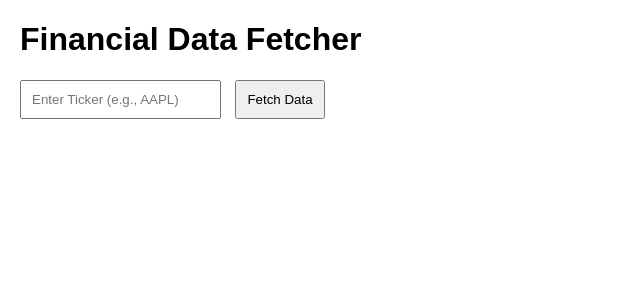
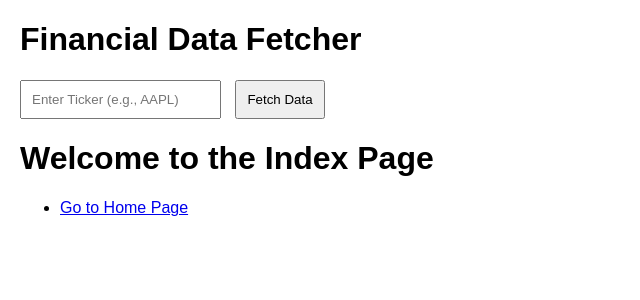
Before and after one commit to riyer999/Financial-Capstone, a Flask app: page / in a window 1280 px wide. Shown: the top 300 px of the page, without its empty margins (0-640 px from the left). Run offline with Flask 3, Linux system fonts and the light colour scheme; parts of the project's set-up code (start-up, migrations or seed data) failed here and were passed over.

Commit message:
the homePage works and then aboutUsPage works, kinda, the pics don't work don't konw why.

```diff
--- a/Visualization of Company Financials/app.py
+++ b/Visualization of Company Financials/app.py
@@ -23,20 +23,31 @@ def home(): #logic that runs when the home route is accessed
 def index():
     return render_template('index.html')
 
+# Route for the homePage.html page
+@app.route('/homePage')
+def homePage():
+    return render_template('homePage.html')
 
-@app.route('/data/<ticker>')
-def get_data(ticker):
-    if ticker in allData:
-        income_statement = allData[ticker]['income_statement']
+#route for about us
+@app.route('/about')
+def aboutUsPage():
+    return render_template('aboutUsPage.html')
 
-        if 'Operating Expense' in income_statement.index:
-            try:
-                operating_expenses = income_statement.loc['Operating Expense']
-                cleaned_expenses = operating_expenses[operating_expenses != 0].dropna()
-                expenses_list = cleaned_expenses.values.tolist()
+
+
+@app.route('/data/<ticker>') #defining a route for a web application. the /data/ticker is the url for the localhost, the ticker can be replaced with only tickers in the make_allData file
+def get_data(ticker): #takes ticker as an argument. the value of the ticker will be passed to the url
+    if ticker in allData: #is the ticker in the allData library??
+        income_statement = allData[ticker]['income_statement'] #we just want income statement stuffs right now
+
+        if 'Operating Expense' in income_statement.index: #check the operating expenses entry present in the income statement
+            try: #catch potential errors
+                operating_expenses = income_statement.loc['Operating Expense'] # extractes the operating expenses from the income statement
+                cleaned_expenses = operating_expenses[operating_expenses != 0].dropna() #cleans the operating expenses by removing any entires that are zero and dropping the nan values
+                expenses_list = cleaned_expenses.values.tolist() #was getting a problem with zeroes being displayed
                 dates = cleaned_expenses.index.astype(str).tolist()
 
-                plt.figure(figsize=(10, 5))
+                plt.figure(figsize=(10, 5)) #actual plotting part
                 plt.bar(dates, expenses_list, color='blue', width=0.4)
                 plt.title(f'Operating Expenses for {ticker}')
                 plt.xlabel('Dates')
@@ -44,10 +55,10 @@ def get_data(ticker):
                 plt.xticks(rotation=45)
                 plt.tight_layout()
 
-                with tempfile.NamedTemporaryFile(delete=False, suffix='.png') as tmpfile:
-                    plt.savefig(tmpfile.name)
+                with tempfile.NamedTemporaryFile(delete=False, suffix='.png') as tmpfile: #creating a temporary file to save the generated image.
+                    plt.savefig(tmpfile.name) #saves the current figure to a temp file created in the prevous line
                     plt.close()  # Clear the figure to free up memory
-                    return send_file(tmpfile.name, mimetype='image/png')
+                    return send_file(tmpfile.name, mimetype='image/png') #Sends the image back to the client
             except Exception as e:
                 return f'Error generating plot: {str(e)}', 500
         else:
--- a/Visualization of Company Financials/frontend/Capstone Website/aboutUsPage.html
+++ b/Visualization of Company Financials/frontend/templates/aboutUsPage.html
@@ -8,6 +8,6 @@
     <button id="homeBtn">Return to Homepage</button>
     <script src="otherPage.js"></script>
     <h1>Meet our capstone group!</h1>
-    <img src="C:\Users\Gillian\OneDrive - Coast Guard Academy\Desktop\Capstone\capstonepic.jpg" alt="Capstone group pic!">
+    <img src="static/images/capstonepic.jpg" alt="Capstone group pic!">
 </body>
 </html>
--- a/Visualization of Company Financials/frontend/templates/index.html
+++ b/Visualization of Company Financials/frontend/templates/index.html
@@ -1,9 +1,9 @@
-<!DOCTYPE html> <! –– declares the document as a HTML5 file––>
-<html lang="en"> <! –– language set to english ––>
-<head> <! ––  metadata about the document, including the character set and the page's title––>
-    <meta charset="UTF-8"> <! –– supporting all characters ––>
-    <meta name="viewport" content="width=device-width, initial-scale=1.0"> <! –– makes the web responsive on all devices setting the width to the device's width ––>
-    <title>Financial Data Visualization</title> <! –– setting the title of the webpage ––>
+<!DOCTYPE html> <!-- declares the document as a HTML5 file -->
+<html lang="en"> <!-- language set to English -->
+<head>
+    <meta charset="UTF-8"> <!-- supporting all characters -->
+    <meta name="viewport" content="width=device-width, initial-scale=1.0"> <!-- responsive on all devices, width is eqwual on all the pages -->
+    <title>Financial Data Visualization</title> <!-- setting the title of the webpage -->
     <style>
         body {
             font-family: Arial, sans-serif;
@@ -16,41 +16,41 @@
         button {
             padding: 10px;
         }
-        #result {
+        #result { /* showing the result area after the javascript function runs*/
             margin-top: 20px;
             border: 1px solid #ccc;
             padding: 10px;
-            display: none; /* Hide initially */
+            display: none; /* hide initially */
         }
     </style>
 </head>
 <body>
     <h1>Financial Data Fetcher</h1>
-    <input type="text" id="ticker" placeholder="Enter Ticker (e.g., AAPL)">
+    <input type="text" id="ticker" placeholder="Enter Ticker (e.g., AAPL)"> <!-- creating an area where you can enter the ticker symbol -->
     <button id="fetchButton">Fetch Data</button>
-    <div id="result"></div>
-    <img id="plot" style="display:none;" />
+    <div id="result"></div> <!-- creates a div element that results when there are errors  -->
+    <img id="plot" style="display:none;" /> <!--  creates an image elemene to show a plot that will eventually be shown -->
 
-    <script>
-        document.getElementById('fetchButton').addEventListener('click', function() {
-            const ticker = document.getElementById('ticker').value;
+    <script> //this is where the javascript begins
+        document.getElementById('fetchButton').addEventListener('click', function() { <!-- clicker listener event that just waits for the clicker to be clicked and the rest will run -->
+            const ticker = document.getElementById('ticker').value; <!-- stores the input from the input field as a ticker variable -->
 
-            fetch(`/data/${ticker}`)
-                .then(response => {
-                    if (response.ok) {
-                        return response.blob();  // Get the image blob
-                    } else {
-                        return response.text().then(text => { throw new Error(text); });
+            fetch(`/data/${ticker}`) //sending a request to the server for data on the ticker symbol
+                .then(response => { //handles the response from the fetch request
+                    if (response.ok) { //status code 200, gets the response then stores the binary object as a blob used for images
+                        return response.blob();  // get the image blob
+                    } else { //if there is no response, ie: spelled the ticker wrong or the ticker isn't in the allData.pkl file
+                        return response.text().then(text => { throw new Error(text); });  //error message
                     }
                 })
-                .then(imageBlob => {
-                    const imgElement = document.getElementById('plot');
-                    imgElement.src = URL.createObjectURL(imageBlob); // Create a URL for the image blob
-                    imgElement.style.display = 'block'; // Show the image
-                    document.getElementById('result').innerHTML = ''; // Clear previous results
+                .then(imageBlob => { //handling the blob image for when there is a 200 status code success
+                    const imgElement = document.getElementById('plot'); //get the image element by id to display the fetched image
+                    imgElement.src = URL.createObjectURL(imageBlob); // creates a URL for the image blob and sets it as the soruce so it can be displayed
+                    imgElement.style.display = 'block'; // show the image
+                    document.getElementById('result').innerHTML = ''; // clear previous results also allows you to update on screen what the new graph is
                 })
                 .catch(error => {
-                    document.getElementById('result').innerHTML = `<p>Error fetching data: ${error.message}</p>`;
+                    document.getElementById('result').innerHTML = `<p>Error fetching data: ${error.message}</p>`; //error handling
                     document.getElementById('result').style.display = 'block'; // Show result div
                     console.error('Fetch error:', error);  // Log the error to console
                 });
@@ -58,3 +58,23 @@
     </script>
 </body>
 </html>
+
+
+<!-- index.html url for the homepage -->
+<!DOCTYPE html>
+<html lang="en">
+<head>
+    <meta charset="UTF-8">
+    <meta name="viewport" content="width=device-width, initial-scale=1.0">
+    <title>Index Page</title>
+</head>
+<body>
+<h1>Welcome to the Index Page</h1>
+
+<nav>
+    <ul>
+        <li><a href="{{ url_for('homePage') }}">Go to Home Page</a></li>
+    </ul>
+</nav>
+</body>
+</html>
```
Also changed, not shown: Visualization of Company Financials/frontend/templates/homePage.html (renamed from Visualization of Company Financials/frontend/Capstone Website/homePage.html, +5 -2 lines), Visualization of Company Financials/backend/Practice Visuals/balance_scale_KO.png, Visualization of Company Financials/frontend/templates/capstone.js (renamed from Visualization of Company Financials/frontend/Capstone Website/capstone.js), Visualization of Company Financials/frontend/templates/dvDef.html (renamed from Visualization of Company Financials/frontend/Capstone Website/dvDef.html), Visualization of Company Financials/frontend/templates/formatting.css (renamed from Visualization of Company Financials/frontend/Capstone Website/formatting.css), Visualization of Company Financials/frontend/templates/githubcode.html (renamed from Visualization of Company Financials/frontend/Capstone Website/githubcode.html), Visualization of Company Financials/frontend/templates/otherPage.js (renamed from Visualization of Company Financials/frontend/Capstone Website/otherPage.js), Visualization of Company Financials/frontend/templates/static/images/capstonepic.jpg (renamed from Visualization of Company Financials/frontend/Capstone Website/capstonepic.jpg), Visualization of Company Financials/frontend/templates/static/images/content_What_Makes_a_Good_data_visualization.jpg (renamed from Visualization of Company Financials/frontend/Capstone Website/content_What_Makes_a_Good_data_visualization.jpg).
